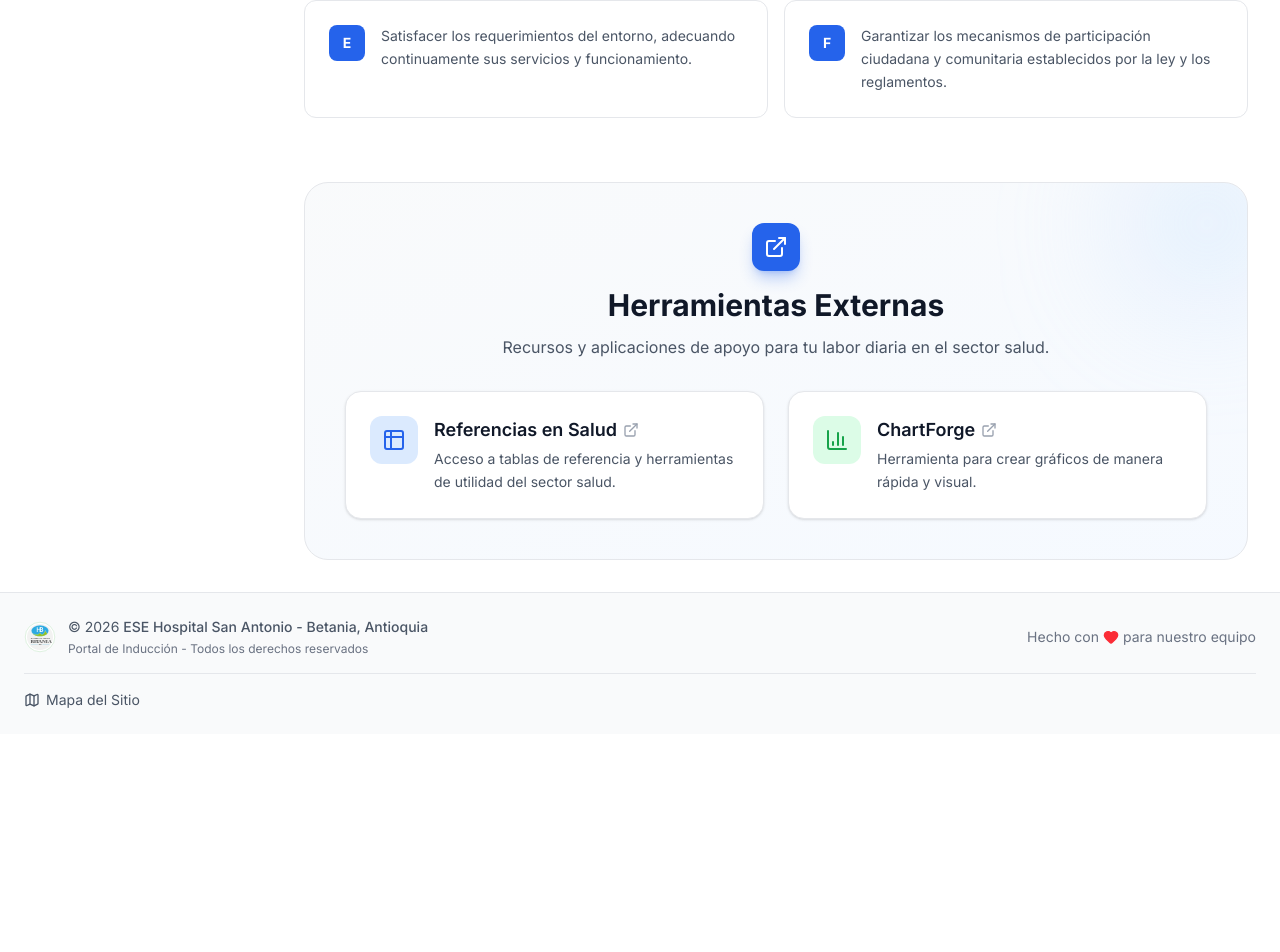
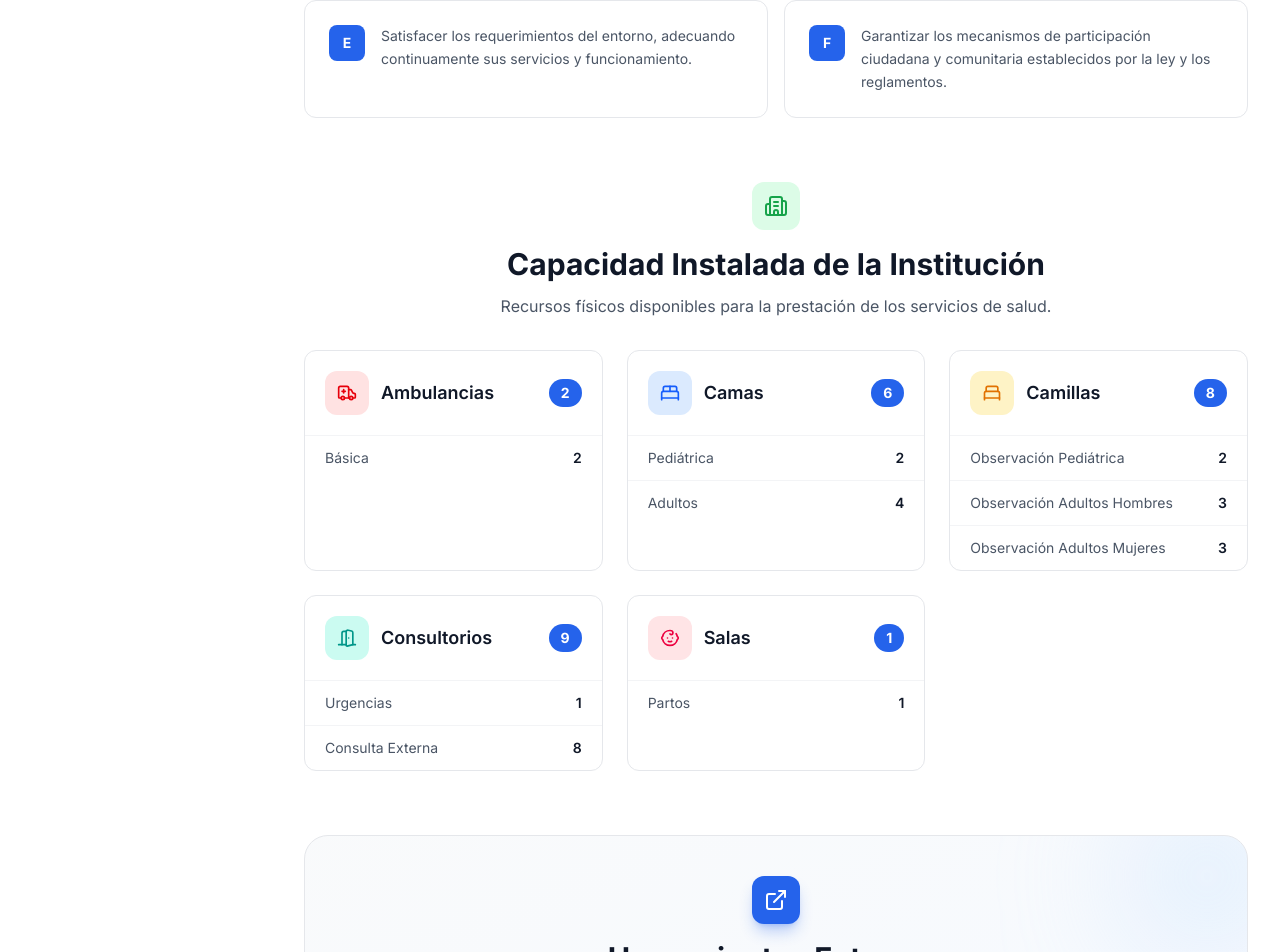
Before and after one commit to epjuan21/induccion-salud, a Next.js app in the folder induccion-salud/: page / in a window 1280 px wide. Shown: the part 2442-3394 px from the top of the page. Before the commit the page ends 3176 px from the top, so only its background shows below. Built offline with nearby package versions, Linux system fonts and the light colour scheme.

Commit message:
feat: add installed capacity section with resource details and icons

```diff
--- a/induccion-salud/src/app/page.tsx
+++ b/induccion-salud/src/app/page.tsx
@@ -13,6 +13,12 @@ import {
   ExternalLink,
   Table2,
   BarChart3,
+  Building2,
+  Ambulance,
+  BedDouble,
+  BedSingle,
+  DoorOpen,
+  Baby,
 } from 'lucide-react';
 import { Card } from '@/components/ui/Card';
 
@@ -74,6 +80,54 @@ const objetivos = [
   'Ofrecer a las Entidades Promotoras de Salud y demás personas naturales o jurídicas que los demanden, servicios y paquetes de servicios a tarifas competitivas en el mercado.',
   'Satisfacer los requerimientos del entorno, adecuando continuamente sus servicios y funcionamiento.',
   'Garantizar los mecanismos de participación ciudadana y comunitaria establecidos por la ley y los reglamentos.',
+];
+
+const capacidadInstalada = [
+  {
+    grupo: 'Ambulancias',
+    icon: Ambulance,
+    iconColor: 'text-red-600 dark:text-red-400',
+    iconBgColor: 'bg-red-100 dark:bg-red-900/30',
+    items: [{ concepto: 'Básica', cantidad: 2 }],
+  },
+  {
+    grupo: 'Camas',
+    icon: BedDouble,
+    iconColor: 'text-blue-600 dark:text-blue-400',
+    iconBgColor: 'bg-blue-100 dark:bg-blue-900/30',
+    items: [
+      { concepto: 'Pediátrica', cantidad: 2 },
+      { concepto: 'Adultos', cantidad: 4 },
+    ],
+  },
+  {
+    grupo: 'Camillas',
+    icon: BedSingle,
+    iconColor: 'text-amber-600 dark:text-amber-400',
+    iconBgColor: 'bg-amber-100 dark:bg-amber-900/30',
+    items: [
+      { concepto: 'Observación Pediátrica', cantidad: 2 },
+      { concepto: 'Observación Adultos Hombres', cantidad: 3 },
+      { concepto: 'Observación Adultos Mujeres', cantidad: 3 },
+    ],
+  },
+  {
+    grupo: 'Consultorios',
+    icon: DoorOpen,
+    iconColor: 'text-teal-600 dark:text-teal-400',
+    iconBgColor: 'bg-teal-100 dark:bg-teal-900/30',
+    items: [
+      { concepto: 'Urgencias', cantidad: 1 },
+      { concepto: 'Consulta Externa', cantidad: 8 },
+    ],
+  },
+  {
+    grupo: 'Salas',
+    icon: Baby,
+    iconColor: 'text-rose-600 dark:text-rose-400',
+    iconBgColor: 'bg-rose-100 dark:bg-rose-900/30',
+    items: [{ concepto: 'Partos', cantidad: 1 }],
+  },
 ];
 
 const herramientas = [
@@ -261,6 +315,61 @@ export default function HomePage() {
         </div>
       </section>
 
+      {/* Capacidad Instalada */}
+      <section className="mb-16">
+        <div className="mb-8 flex flex-col items-center text-center">
+          <span className="mb-4 inline-flex h-12 w-12 items-center justify-center rounded-xl bg-secondary-100 text-secondary-600 dark:bg-secondary-900/30 dark:text-secondary-400">
+            <Building2 className="h-6 w-6" />
+          </span>
+          <h2 className="text-3xl font-bold text-gray-900 dark:text-white">
+            Capacidad Instalada de la Institución
+          </h2>
+          <p className="mx-auto mt-3 max-w-3xl text-gray-600 dark:text-gray-400">
+            Recursos físicos disponibles para la prestación de los servicios de
+            salud.
+          </p>
+        </div>
+
+        <div className="grid gap-6 sm:grid-cols-2 lg:grid-cols-3">
+          {capacidadInstalada.map((grupo) => {
+            const Icon = grupo.icon;
+            const total = grupo.items.reduce((sum, item) => sum + item.cantidad, 0);
+            return (
+              <Card key={grupo.grupo} padding="none" className="flex h-full flex-col overflow-hidden">
+                <div className="flex items-center justify-between gap-3 border-b border-gray-100 p-5 dark:border-gray-800">
+                  <div className="flex items-center gap-3">
+                    <span
+                      className={`inline-flex h-11 w-11 shrink-0 items-center justify-center rounded-xl ${grupo.iconBgColor} ${grupo.iconColor}`}
+                    >
+                      <Icon className="h-5 w-5" />
+                    </span>
+                    <h3 className="text-lg font-semibold text-gray-900 dark:text-white">
+                      {grupo.grupo}
+                    </h3>
+                  </div>
+                  <span className="inline-flex shrink-0 items-center rounded-full bg-primary-600 px-3 py-1 text-sm font-bold text-white">
+                    {total}
+                  </span>
+                </div>
+                <ul className="flex-1 divide-y divide-gray-100 dark:divide-gray-800">
+                  {grupo.items.map((item) => (
+                    <li
+                      key={item.concepto}
+                      className="flex items-center justify-between gap-4 px-5 py-3 text-sm"
+                    >
+                      <span className="text-gray-600 dark:text-gray-300">{item.concepto}</span>
+                      <span className="font-semibold text-gray-900 dark:text-white">
+                        {item.cantidad}
+                      </span>
+                    </li>
+                  ))}
+                </ul>
+              </Card>
+            );
+          })}
+        </div>
+      </section>
+
       {/* Herramientas Externas */}
       <section className="relative overflow-hidden rounded-3xl border border-gray-200 bg-gradient-to-br from-gray-50 to-primary-50/60 p-8 dark:border-gray-800 dark:from-gray-900 dark:to-primary-950/30 sm:p-10">
         <div className="pointer-events-none absolute -right-10 -top-10 h-40 w-40 rounded-full bg-primary-200/40 blur-3xl dark:bg-primary-800/20" />
```
